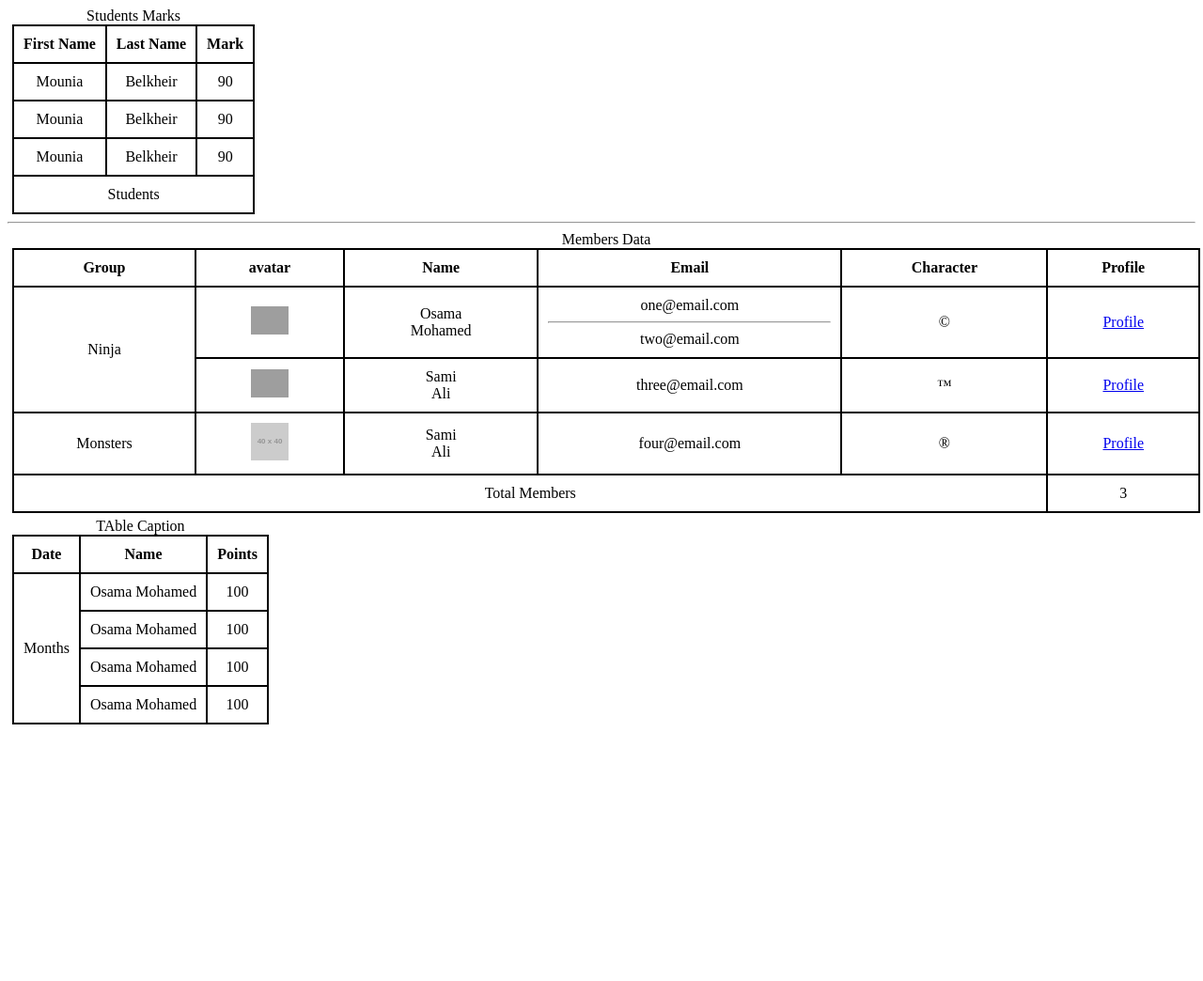
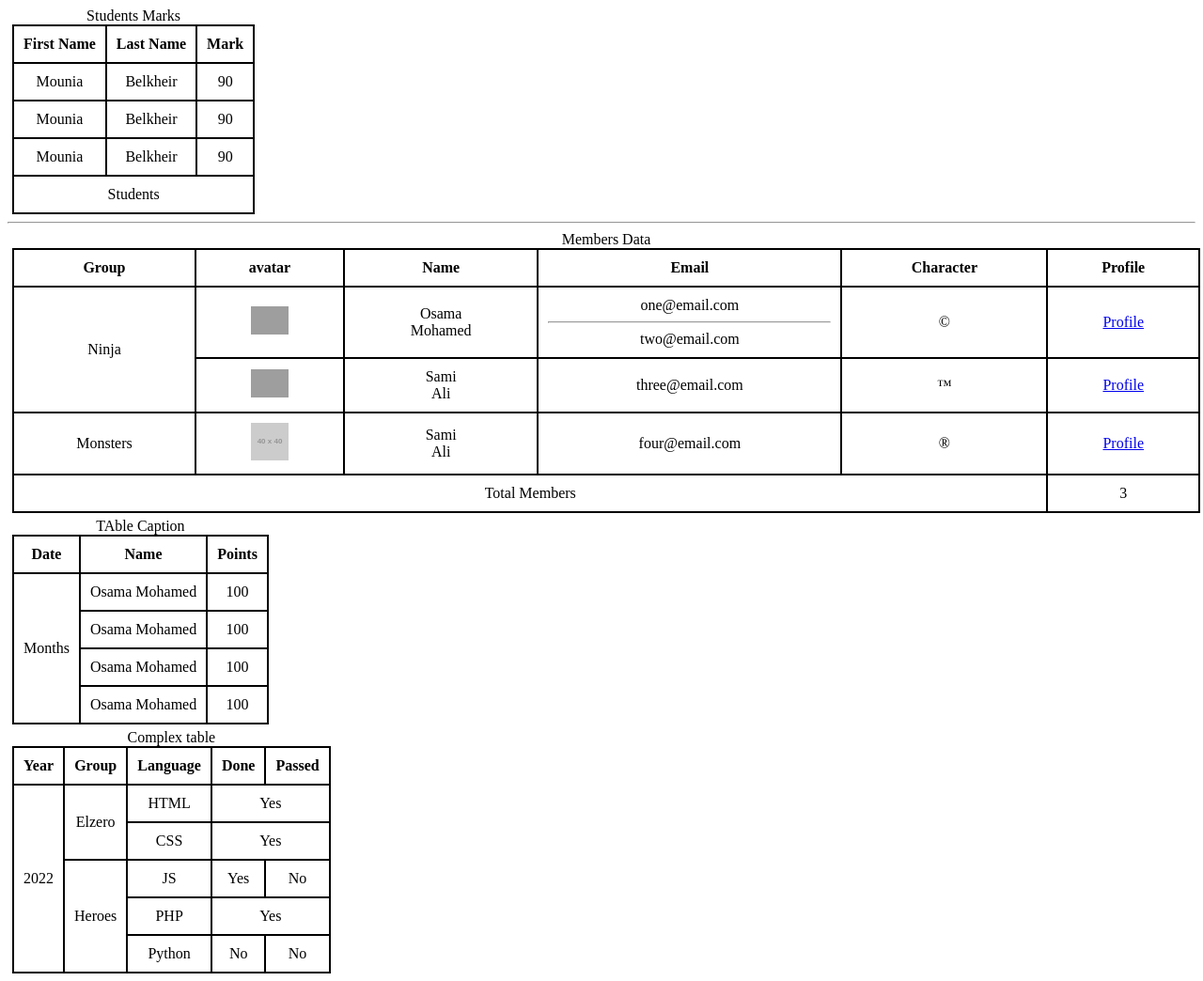
Before and after one commit to MouniaBelkheir/Learn-html, a plain HTML site: page table.html in a window 1280 px wide. Shown: the whole page at 94% size. Before the commit the page ends 800 px from the top, so only its background shows below. Drawn offline with Linux system fonts and the light colour scheme; grey boxes are pictures that could not be loaded; placeholder pictures from the web are drawn by us.

Commit message:
Lessons 15-18 Add Assignment 3

```diff
--- a/table.html
+++ b/table.html
@@ -161,5 +161,43 @@
 				</tr>
 			</tbody>
 		</table>
+        <!--! Assignment 3  -->
+        <table>
+            <caption>Complex table</caption>
+            <thead>
+                <th>Year</th>
+                <th>Group</th>
+                <th>Language</th>
+                <th>Done</th>
+                <th>Passed</th>
+            </thead>
+            <tbody>
+                <tr>
+                    <td rowspan="5">2022</td>
+                    <td rowspan="2">Elzero</td>
+                    <td>HTML</td>
+                    <td colspan="2">Yes</td>
+                </tr>
+                <tr>
+                    <td>CSS</td>
+                    <td colspan="2">Yes</td>
+                </tr>
+                <tr>
+                    <td rowspan="3">Heroes</td>
+                    <td>JS</td>
+                    <td>Yes</td>
+                    <td>No</td>
+                </tr>
+                <tr>
+                    <td>PHP</td>
+                    <td colspan="2">Yes</td>
+                </tr>
+                <tr>
+                    <td>Python</td>
+                    <td>No</td>
+                    <td>No</td>
+                </tr>
+            </tbody>
+        </table>
 	</body>
 </html>
```
